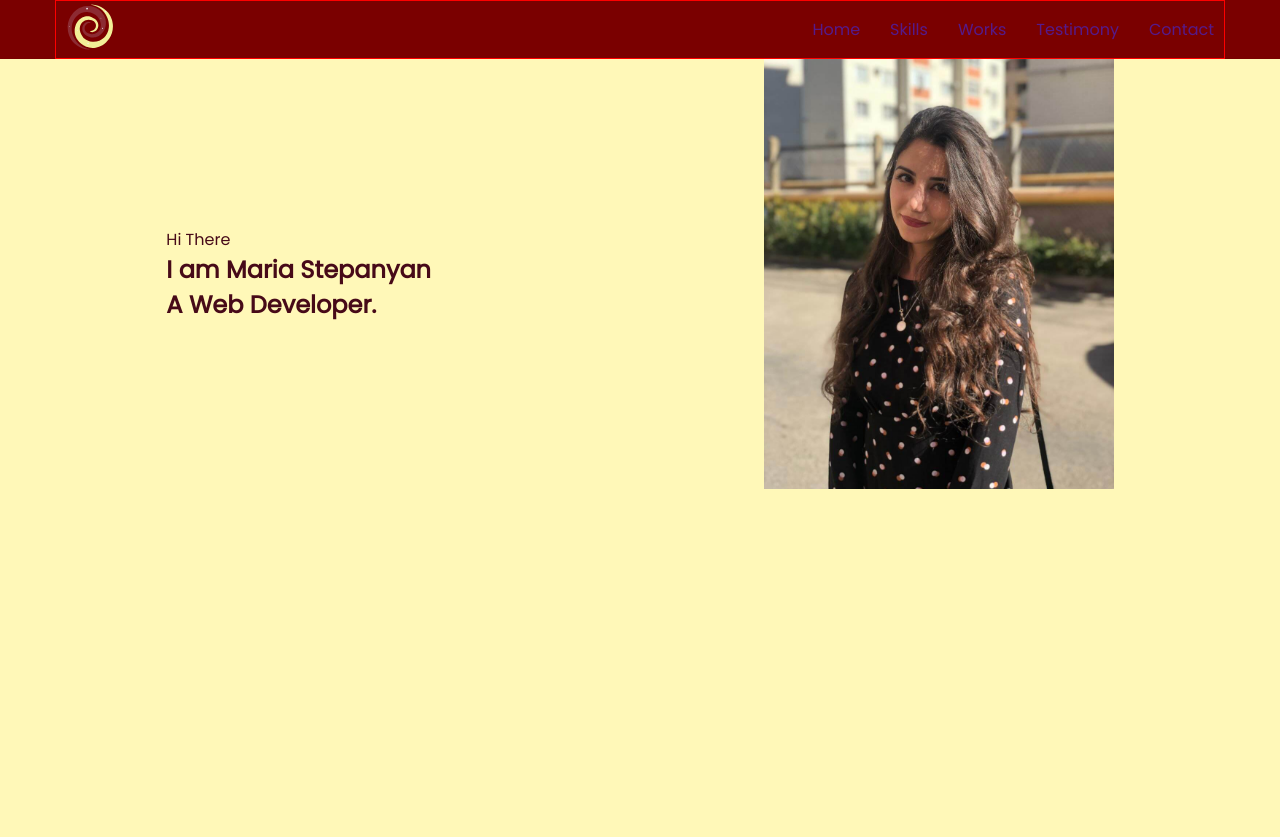
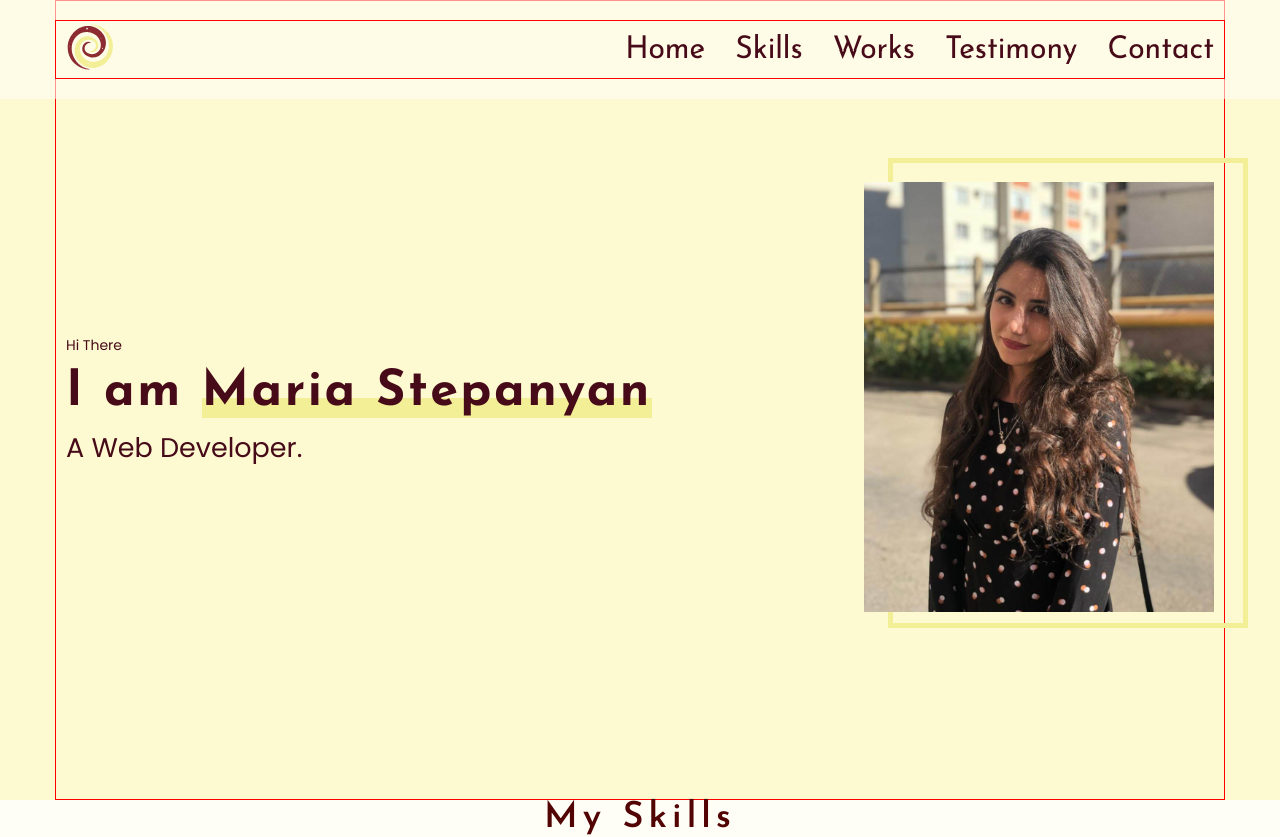
Before and after one commit to MariaStepanyan/portfolio-start-project, a React app: page / in a window 1280 px wide. Shown: the top 837 px of the page. Built offline with nearby package versions, Linux system fonts and the light colour scheme.

Commit message:
refacter &  style Header & Main

```diff
--- a/src/components/FlexWrapper.tsx
+++ b/src/components/FlexWrapper.tsx
@@ -13,4 +13,5 @@ flex-direction: ${props => props.direction || 'row'};
 justify-content: ${props => props.justify || 'flex-start'};
 align-items: ${props => props.align || 'center'};
 flex-wrap: ${props => props.wrap || 'nowrap'};
+height: 100%;
 `
--- a/src/components/logo/Logo.tsx
+++ b/src/components/logo/Logo.tsx
@@ -1,8 +1,10 @@
 import Img from '../../assets/images/favicon.svg'
+// import { Icon } from '../icon/Icon'
 
 export const Logo = () => {
   return (
     <a href="">
+      {/* <Icon iconId='myLogo' /> */}
       <img src={Img} width="50" height="50" />
     </a>
   )
--- a/src/layout/header/Header.tsx
+++ b/src/layout/header/Header.tsx
@@ -1,8 +1,9 @@
 import styled from 'styled-components'
 import { Logo } from '../../components/logo/Logo'
-import { Menu } from '../../components/menu/Menu'
 import { Container } from '../../components/Container'
 import { FlexWrapper } from '../../components/FlexWrapper'
+import { HeaderMenu } from './headerMenu/HeaderMenu'
+import { theme } from '../../styles/Theme'
 
 const menuItems = ['Home', 'Skills', 'Works', 'Testimony', 'Contact']
 
@@ -12,7 +13,7 @@ export const Header = () => {
       <Container>
         <FlexWrapper justify='space-between' align='center'>
           <Logo />
-          <Menu menuItem={menuItems} />
+          <HeaderMenu menuItem={menuItems} />
         </FlexWrapper>
       </Container>
     </StyledHeader>
@@ -20,7 +21,11 @@ export const Header = () => {
 }
 
 const StyledHeader = styled.header`
-  background-color: #7a0000;
-  display: flex;
-  justify-content: space-between;
+  background-color: #fffef694;
+  padding: 20px 0;
+  position: fixed;
+  top: 0;
+  left: 0;
+  right: 0;
+  z-index: 99999;
 `
--- /dev/null
+++ b/src/layout/header/headerMenu/HeaderMenu.tsx
@@ -0,0 +1,91 @@
+import styled from 'styled-components'
+import { theme } from '../../../styles/Theme'
+
+export const HeaderMenu = (props: { menuItem: Array<string> }) => {
+  return (
+    <StyledHeaderMenu>
+      <ul>
+        {props.menuItem.map((item, index) => {
+          return (
+            <ListItem key={index}>
+              <Link href="">
+                {item}
+                <Mask>
+                  <span>{item}</span>
+                </Mask>
+                <Mask>
+                  <span>{item}</span>
+                </Mask>
+              </Link>
+            </ListItem>
+          )
+        })}
+      </ul>
+    </StyledHeaderMenu>
+  )
+}
+
+const StyledHeaderMenu = styled.nav`
+  ul {
+    display: flex;
+    gap: 30px;
+  }
+`
+
+const Link = styled.a`
+  text-align: center;
+  font-family: 'Josefin Sans', sans-serif;
+  font-size: 30px;
+  font-weight: 400;
+  color: transparent;
+`
+
+const Mask = styled.span`
+  position: absolute;
+  top: 0;
+  left: 0;
+  display: inline-block;
+  height: 50%;
+  overflow: hidden;
+  /* outline: 1px solid red; */
+  color: ${theme.colors.font};
+
+  & + & {
+    top: 50%;
+    span {
+      display: inline-block;
+      transform: translateY(-50%);
+    }
+  }
+`
+const ListItem = styled.li`
+  position: relative;
+
+  &::before {
+    content: '';
+    display: inline-block;
+    height: 3px;
+    background-color: ${theme.colors.accent};
+    position: absolute;
+    top: 50%;
+    left: -10px;
+    right: -10px;
+    z-index: 1;
+
+    transform: scale(0);
+  }
+
+  &:hover {
+    &::before{
+      transform: scale(1);
+    }
+
+    ${Mask} {
+      transform: skewX(12deg) translateX(2px);
+      color: ${theme.colors.font};
+      & + ${Mask} {
+        transform: skewX(12deg) translateX(-2px);
+      }
+    }
+  }
+`
--- a/src/layout/sections/main/Main.tsx
+++ b/src/layout/sections/main/Main.tsx
@@ -2,18 +2,26 @@ import styled from 'styled-components'
 import photoJpg from '../../../assets/images/photo.jpg'
 import photoWebp from '../../../assets/images/photo.webp'
 import { FlexWrapper } from '../../../components/FlexWrapper'
+import { Container } from '../../../components/Container'
+import { theme } from '../../../styles/Theme'
 
 export const Main = () => {
   return (
     <StyledMain>
-      <FlexWrapper align={'center'} justify={'space-around'}>
-        <div>
-          <span>Hi There</span>
-          <Name>I am Maria Stepanyan</Name>
-          <MainTitle>A Web Developer. </MainTitle>
-        </div>
-        <Photo src={photoJpg} alt="" />
-      </FlexWrapper>
+      <Container>
+        <FlexWrapper align={'center'} justify={'space-between'}>
+          <div>
+            <SmallText>Hi There</SmallText>
+            <Name>
+              I am <span>Maria Stepanyan</span>
+            </Name>
+            <MainTitle>A Web Developer. </MainTitle>
+          </div>
+          <PhotoWrapper>
+            <Photo src={photoJpg} alt="" />
+          </PhotoWrapper>
+        </FlexWrapper>
+      </Container>
     </StyledMain>
   )
 }
@@ -21,6 +29,22 @@ export const Main = () => {
 const StyledMain = styled.section`
   min-height: 100vh;
   background-color: #fdecb9;
+  display: flex;
+`
+
+const PhotoWrapper = styled.div`
+position: relative;
+z-index: 0;
+  &::before {
+    content: '';
+    width: 360px;
+    height: 470px;
+    border: 5px solid ${theme.colors.accent};
+    position: absolute;
+    left: 24px;
+    top: -24px;
+    z-index: -1;
+  }
 `
 
 const Photo = styled.img`
@@ -28,6 +52,36 @@ const Photo = styled.img`
   height: 430px;
   object-fit: cover;
 `
-const MainTitle = styled.h1``
+const MainTitle = styled.h1`
+  font-size: 27px;
+  font-weight: 400;
+`
 
-const Name = styled.h2``
+const Name = styled.h2`
+  font-family: 'Josefin Sans', sans-serif;
+  font-size: 50px;
+  font-weight: 700;
+  letter-spacing: 2.5px;
+  margin: 10px 0;
+
+  span {
+    position: relative;
+    z-index: 0;
+
+    &::before {
+      content: '';
+      background-color: ${theme.colors.accent};
+      display: inline-block;
+      width: 100%;
+      height: 20px;
+      position: absolute;
+      bottom: 0;
+      z-index: -1;
+    }
+  }
+`
+
+const SmallText = styled.span`
+  font-size: 14px;
+  font-weight: 400;
+`
--- a/src/styles/Global.styled.tsx
+++ b/src/styles/Global.styled.tsx
@@ -17,7 +17,8 @@ export const GlobalStyle = createGlobalStyle`
     sans-serif;
   -webkit-font-smoothing: antialiased;
   -moz-osx-font-smoothing: grayscale;
-  color: ${theme.colors.font}
+  color: ${theme.colors.font};
+  line-height: 1,2;
 }
 
 a {
--- a/src/styles/Theme.tsx
+++ b/src/styles/Theme.tsx
@@ -1,8 +1,12 @@
 export const theme = {
   colors: {
-    primeryBg: '#fff8b8',
-    secondaryBg: '#fff59f',
-    accent: '#9b0d2c',
+    primeryBg: '#fdf9d0',
+    secondaryBg: '#fffef6',
+    accent: '#f2ef97',
     font: '#470a18',
   }
 }
+
+// '#fff8b8',
+// '#fff59f',
+// '#9b0d2c',
```
Also changed, not shown: src/assets/images/icons-sprite.svg.
